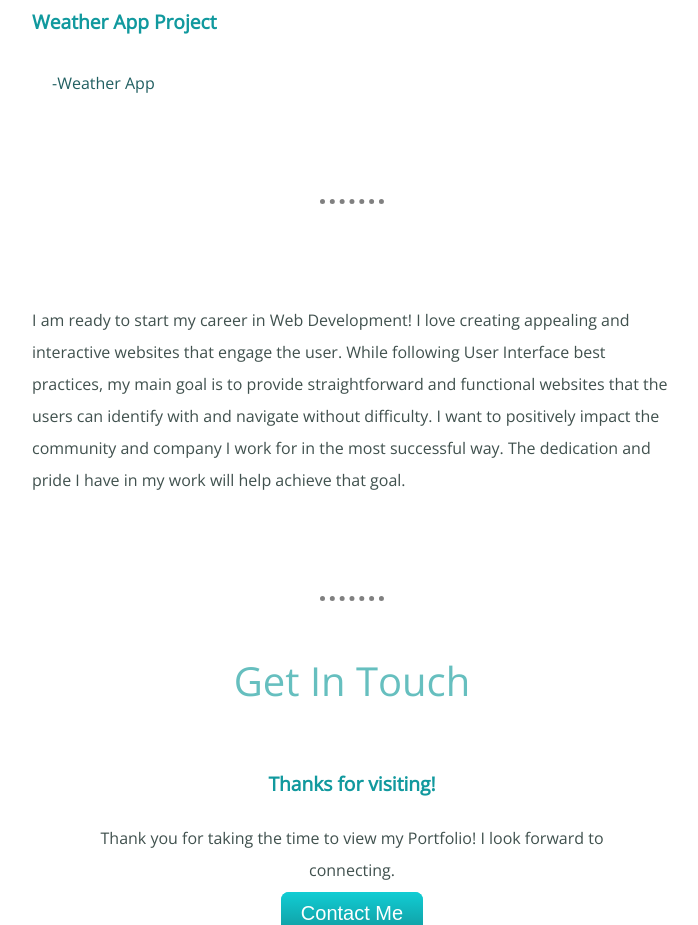
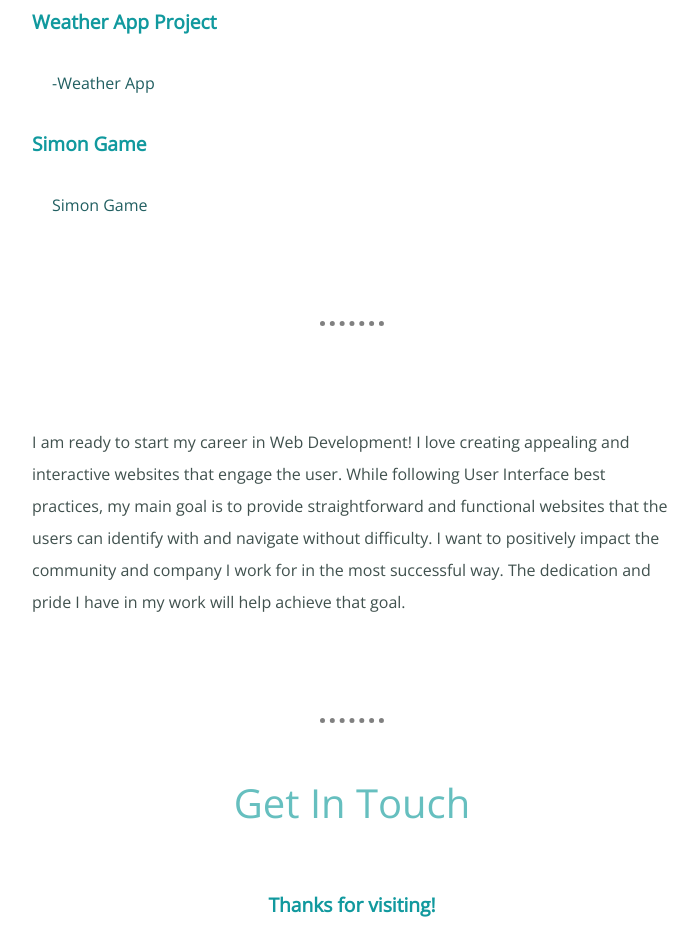
Before and after one commit to HopeH13/HopeHalsteadPortfolio, a plain HTML site: page index.html in a window 1280 px wide. Shown: the part 2997-3922 px from the top of the page, without its empty margins (288-986 px from the left). Drawn offline with nearby package versions, Linux system fonts and the light colour scheme.

Commit message:
Update index.html

```diff
--- a/index.html
+++ b/index.html
@@ -74,6 +74,8 @@ I am always looking to advance my knowledge with new frameworks, platforms and l
     <div class= "projects">
       <h4>Weather App Project</h4>
           <p><a href="https://hopeh13.github.io/WeatherApp/">-Weather App</a></p>
+        <h4>Simon Game</h4>
+        <p><a href="https://hopeh13.github.io/Simon-Game/">Simon Game</a></p>
         </div>
   <hr>
 
```
